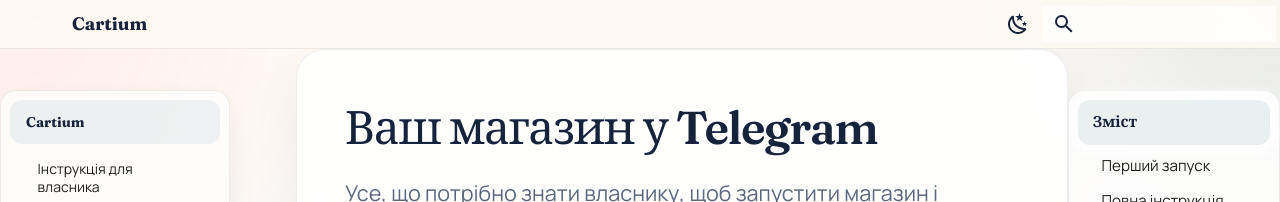
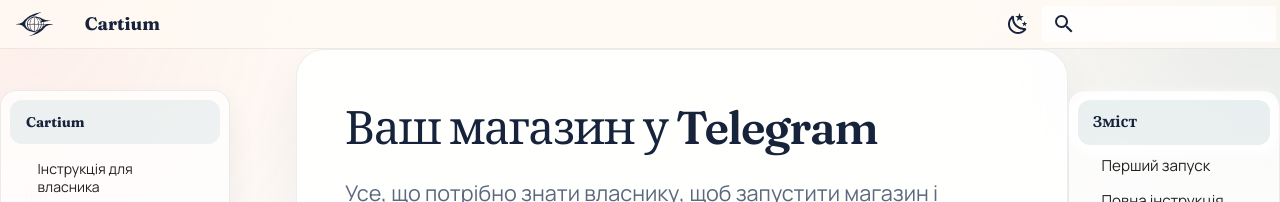
Before and after one commit to BHy4uk/tgshop-docs, an MkDocs documentation site: the page built from docs/index.md, in a window 1280 px wide. Shown: the top 202 px of the page. Built offline with MkDocs 1.6.1 and Material for MkDocs 9.7.7, drawn with Linux system fonts in a browser that asks for light colours.

Commit message:
Логотип Cartium у шапці та у вкладці
Вектор трасовано з наданих джерел (brand/), силует узято з dark-версії.
Два варіанти заливки: темна для світлої схеми, світла для slate —
шапка в extra.css кремова, тож Material-стандарт тут не підходить.
favicon.svg перемикає колір через prefers-color-scheme.

Co-Authored-By: Claude Opus 5 <noreply@anthropic.com>

```diff
--- a/docs/styles/extra.css
+++ b/docs/styles/extra.css
@@ -36,6 +36,20 @@ body {
 
 .md-grid {
     max-width: 1420px;
+}
+
+/* -- Logo -------------------------------------------------- */
+/* Material force-fits the logo into a 1.2rem square; the Cartium mark is
+   ~1.5:1, so let it keep its own width and give it a readable height. */
+.md-logo :is(img, svg) {
+    width: auto;
+    height: 1.6rem;
+}
+
+/* The header is light in the default scheme (see below), so the dark-ink
+   mark is the default and the light one is swapped in for slate. */
+[data-md-color-scheme="slate"] .md-logo img {
+    content: url("../assets/logo-dark.svg");
 }
 
 /* -- Header ----------------------------------------------- */
--- a/mkdocs.yml
+++ b/mkdocs.yml
@@ -6,7 +6,7 @@ theme:
   name: material
   language: uk
   logo: assets/logo.svg
-  favicon: assets/favicon.ico
+  favicon: assets/favicon.svg
   features:
     - navigation.sections
     - navigation.prune
```
Also changed, not shown: docs/assets/favicon.svg (added), docs/assets/logo-dark.svg (added), docs/assets/logo.svg, 2 other files.
